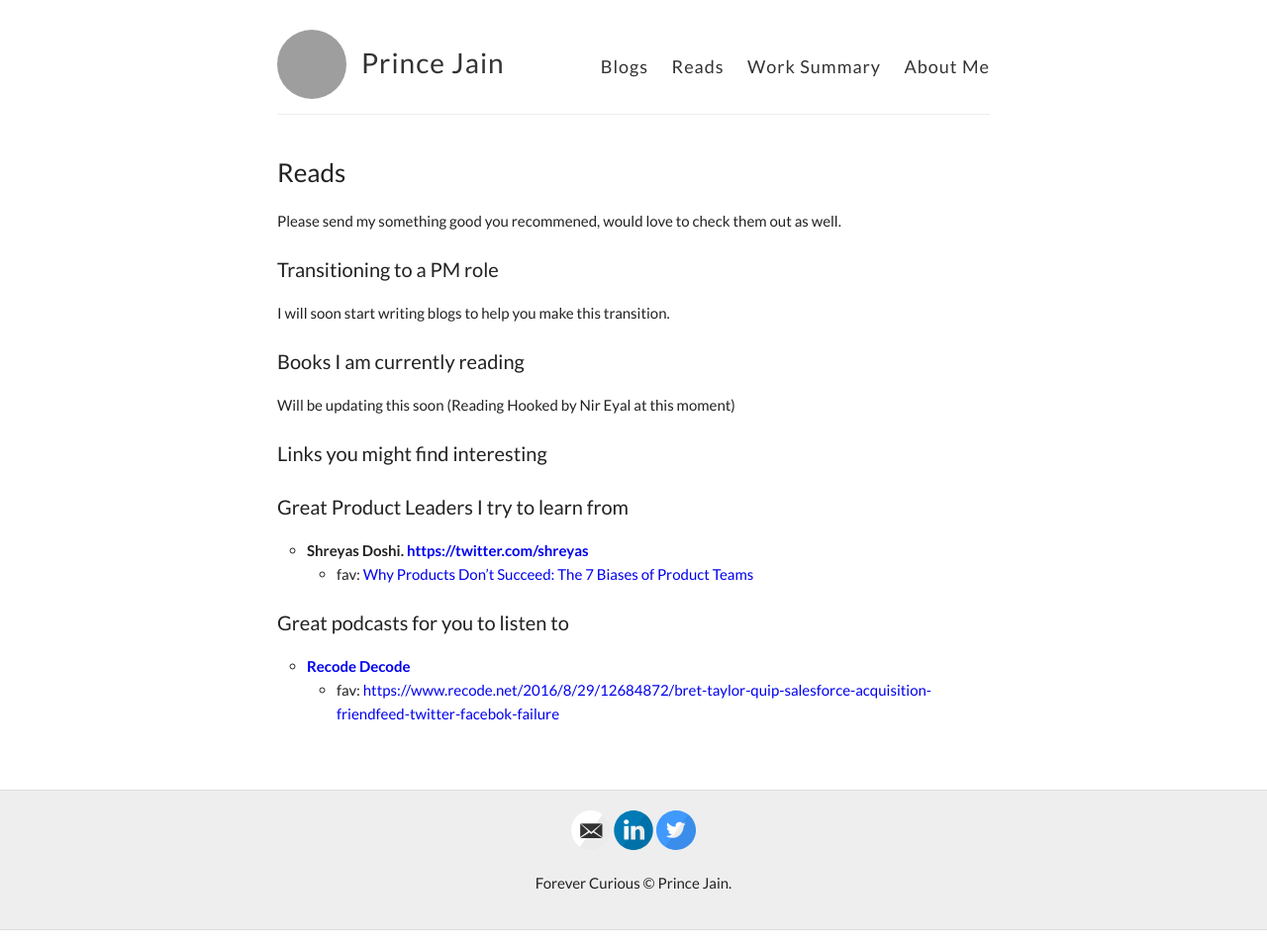
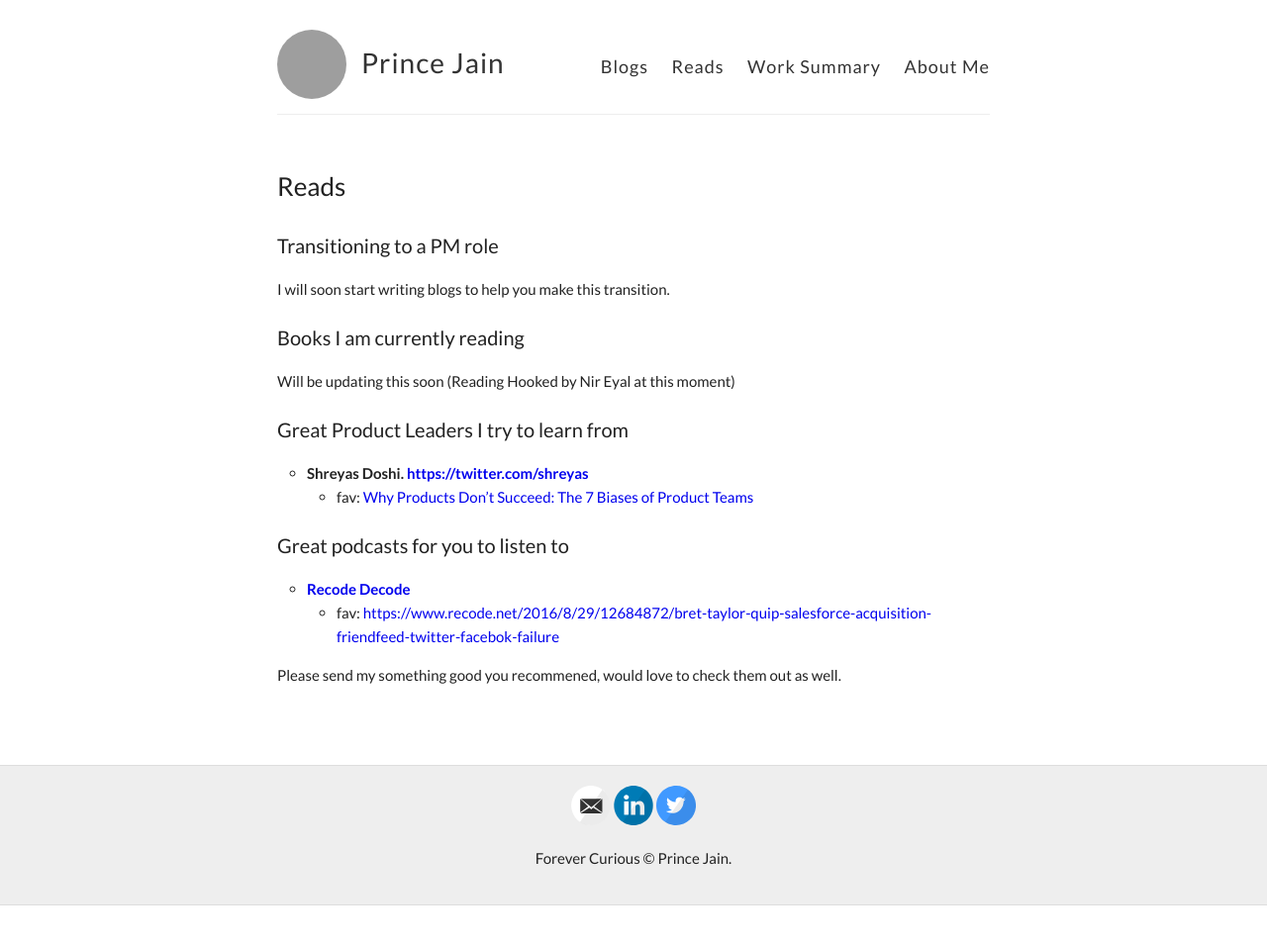
Before and after one commit to product-noob/product-noob.github.io, a Jekyll site: the page built from reads.md, in a window 1280 px wide. Shown: the whole page at 99% size. Built offline with Jekyll 4.4.1, drawn with Linux system fonts in a browser that asks for light colours; after the commit the page ends 930 px from its top, so only the background shows below that; grey boxes are pictures that could not be loaded.

Commit message:
Update reads.md

```diff
--- a/reads.md
+++ b/reads.md
@@ -4,7 +4,6 @@ title: Reads
 permalink: /reads/
 ---
 
-Please send my something good you recommened, would love to check them out as well.
 
 #### Transitioning to a PM role
 
@@ -14,9 +13,6 @@ I will soon start writing blogs to help you make this transition.
 
 Will be updating this soon (Reading Hooked by Nir Eyal at this moment)
 
-
-
-#### Links you might find interesting
 
 
 #### Great Product Leaders I try to learn from
```
Also changed, not shown: other parts of reads.md (+2 -0 lines).
